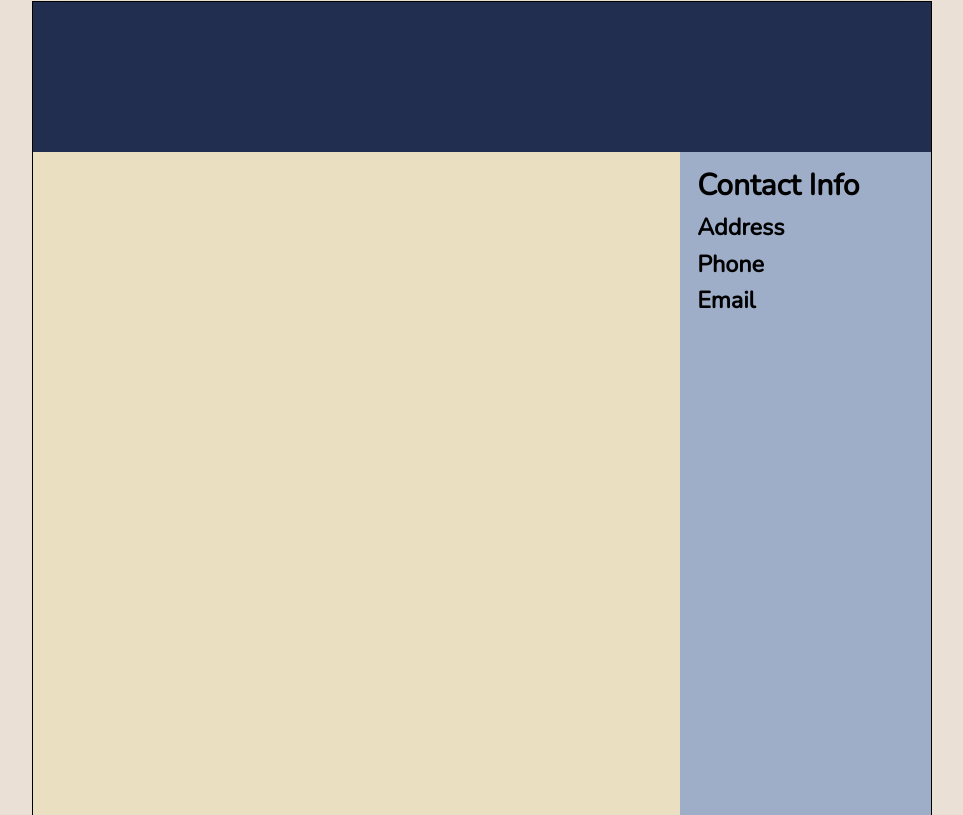
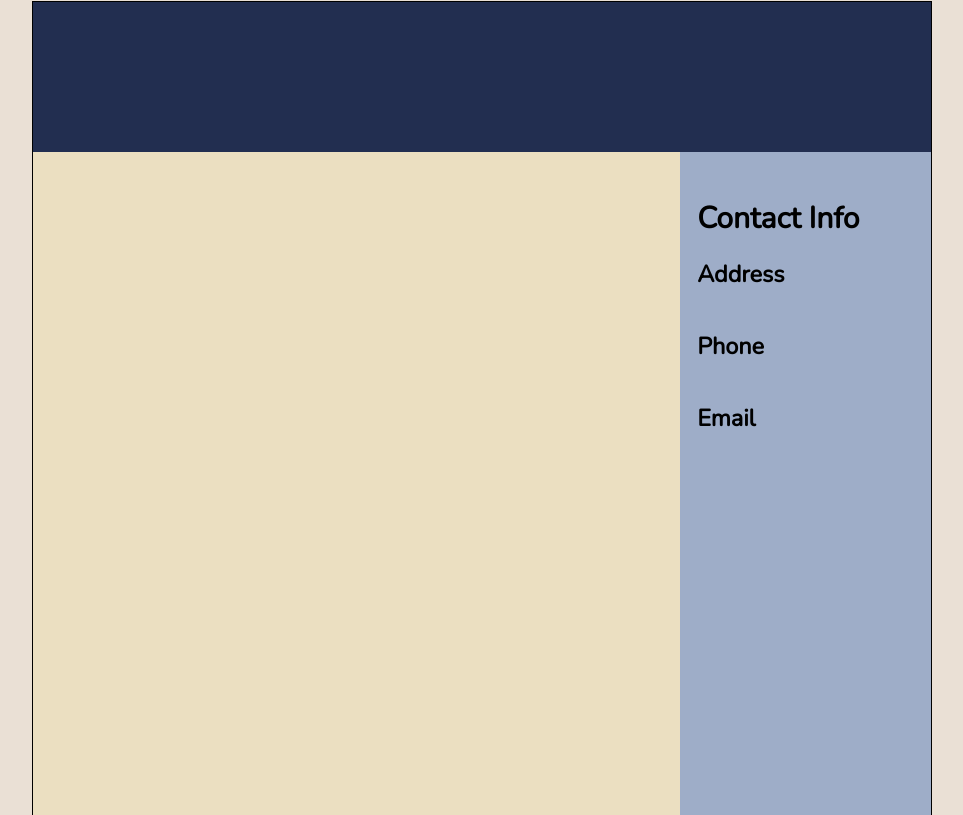
Before and after one commit to ArjunSaili1/ResumeGenerator, a React (Create React App) app: page / in a window 1280 px wide. Shown: the part 1625-2440 px from the top of the page, without its empty margins (158-1121 px from the left). Built offline with nearby package versions, Linux system fonts and the light colour scheme; the HTML template or start-up script is replaced by a standard one.

Commit message:
Update styling, remove testing code

```diff
--- a/public/index.html
+++ b/public/index.html
@@ -24,7 +24,7 @@
       work correctly both with client-side routing and a non-root public URL.
       Learn how to configure a non-root public URL by running `npm run build`.
     -->
-    <title>React App</title>
+    <title>Resume Generator</title>
   </head>
   <body>
     <noscript>You need to enable JavaScript to run this app.</noscript>
--- a/src/App.js
+++ b/src/App.js
@@ -35,21 +35,18 @@ class App extends Component {
         ...this.state.experienceInfo
       })
     }
-    setTimeout(()=>{console.log(this.state)}, 0)
   }
 
   addEduInfo(eduObj){
     this.setState({
       educationInfo: {...this.state.educationInfo, ...eduObj}
     })
-    setTimeout(()=>{console.log(this.state)}, 0)
   }
 
   addExpInfo(expObj){
     this.setState({
       experienceInfo: {...this.state.experienceInfo, ...expObj}
     })
-    setTimeout(()=>{console.log(this.state)}, 0)
   }
 
   render(){
--- a/src/components/ResumePreview/ResumePreviewSections/PreviewHeader.js
+++ b/src/components/ResumePreview/ResumePreviewSections/PreviewHeader.js
@@ -5,8 +5,8 @@ class PreviewHeader extends Component{
     render(){
         return(
             <div className="resume-preview-header">
-                {this.props.name}
-                {this.props.title}
+                <h1 className="resume-preview-name">{this.props.name}</h1>
+                <h5 className="resume-preview-title">{this.props.title}</h5>
             </div>
         )
     }
--- a/src/index.css
+++ b/src/index.css
@@ -109,9 +109,24 @@ body{
 .resume-preview-header{
     background-color: rgb(34, 46, 80);
     grid-area: header;
+    display: flex;
+    flex-direction: column;
+    gap: 5%;
+    justify-content: center;
+    padding-left: 5%;
+}
+
+.resume-preview-header > *{
+    color:rgb(234, 224, 213);
+    margin: 0;
+}
+
+.resume-preview-name{
+    font-size: 2.8em;
 }
 
 .resume-preview-main{
+    padding: 2% 2% 2% 5%;
     width: 100%;
     background-color: rgb(235, 223, 193);
 }
@@ -120,10 +135,14 @@ body{
     word-break: break-word;
     width: auto;
     background-color: rgb(158, 173, 200);
-    padding: 7%;
+    padding: 20% 7%;
+}
+
+.sidebar-section{
     display: flex;
     flex-direction: column;
-    gap: 10px;
+    gap: 5px;
+    margin-bottom: 40px;
 }
 
 .sidebar-section > *{
@@ -132,5 +151,5 @@ body{
 }
 
 .sidebar-title{
-    margin: 0;
+    margin: 0 0 25px 0;
 }
```
